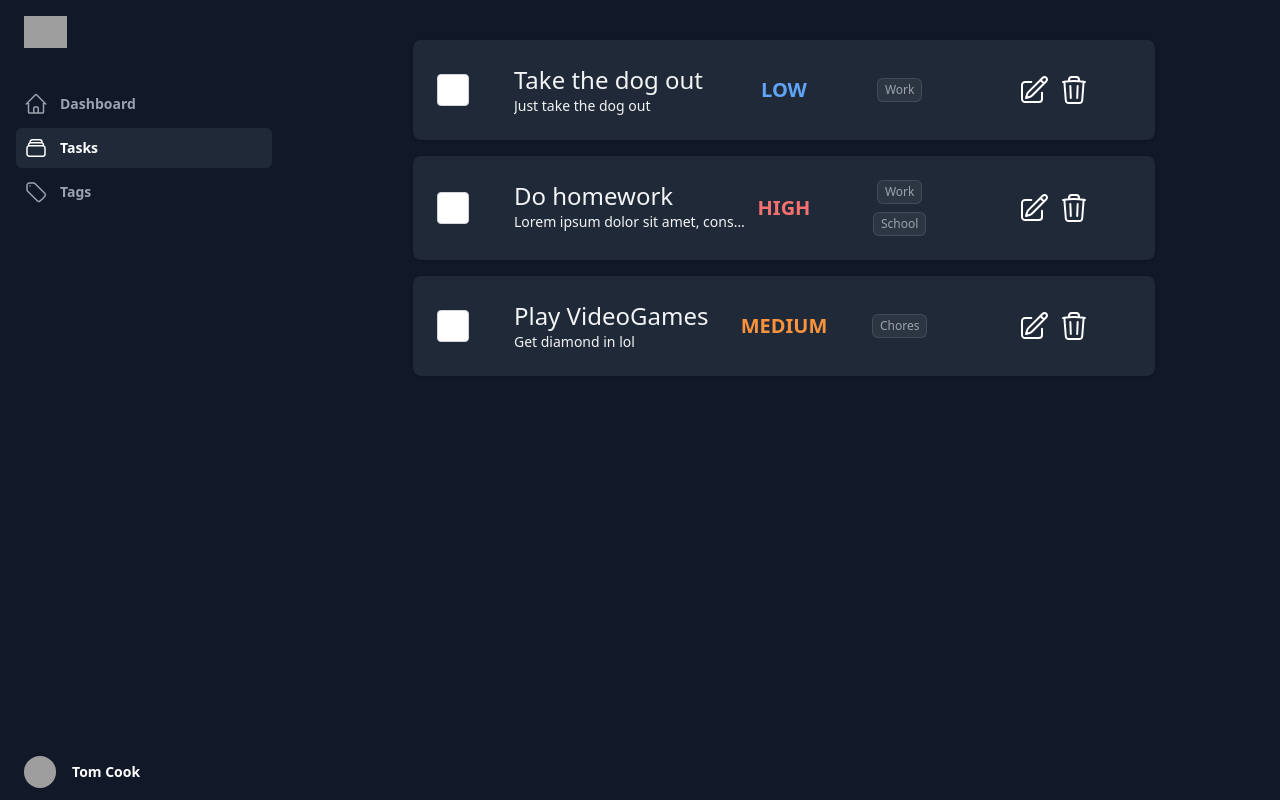
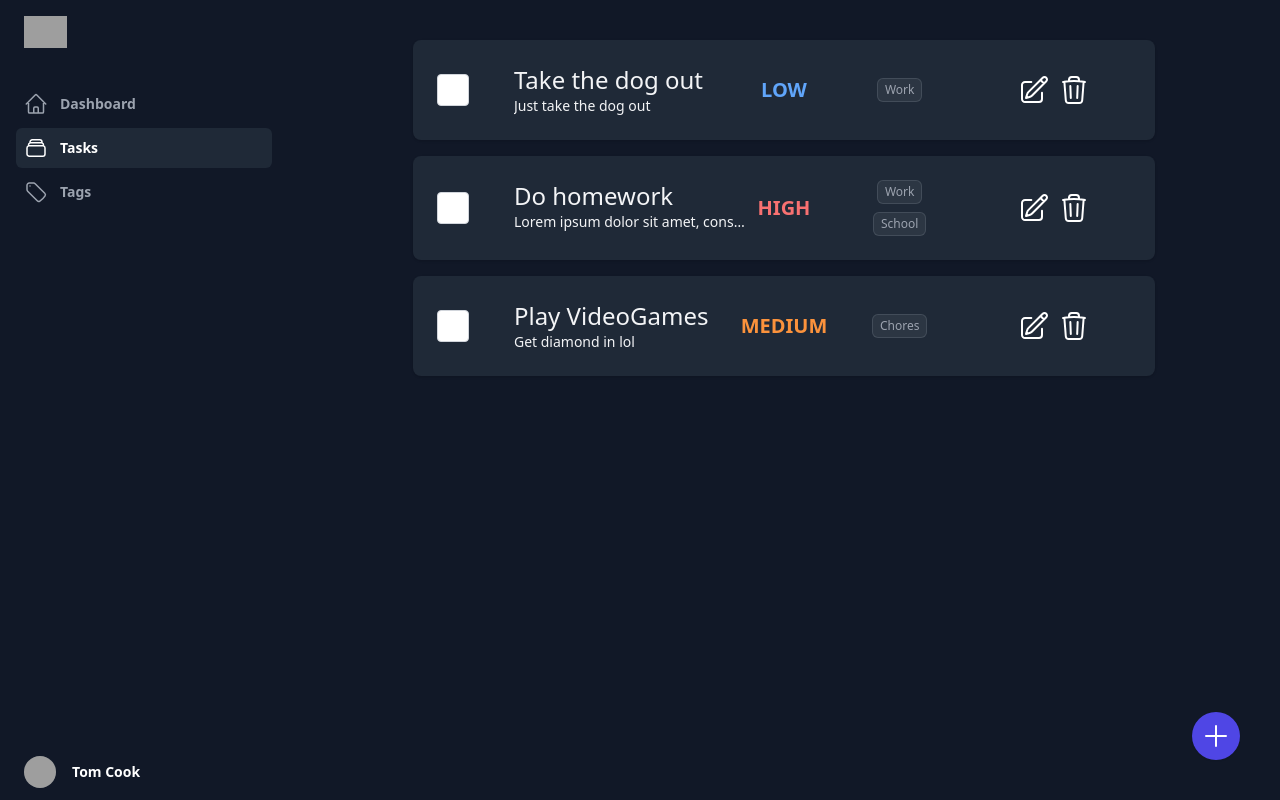
Before and after one commit to Speekz/viewstats-fe-test, a Next.js app: page /tasks in a window 1280 px wide. Built offline with nearby package versions, Linux system fonts and the light colour scheme; grey boxes are pictures that could not be loaded.

Commit message:
created floatting button component

```diff
--- /dev/null
+++ b/src/components/Atoms/Button/FloattingButton.tsx
@@ -0,0 +1,20 @@
+"use client";
+
+import { PlusIcon } from "@heroicons/react/24/outline";
+import React, { useContext } from "react";
+import { ModalContext } from "src/hooks/ModalContext";
+
+const FloattingButton = () => {
+  const { setShowCreateTask } = useContext(ModalContext);
+  return (
+    <button
+      type="button"
+      className="absolute right-10 bottom-10 rounded-full bg-indigo-600 p-2 text-white shadow-sm hover:bg-indigo-500 focus-visible:outline focus-visible:outline-2 focus-visible:outline-offset-2 focus-visible:outline-indigo-600"
+      onClick={() => setShowCreateTask(true)}
+    >
+      <PlusIcon className="h-8 w-8" aria-hidden="true" />
+    </button>
+  );
+};
+
+export default FloattingButton;
--- a/src/components/templates/ApplicationShell/index.tsx
+++ b/src/components/templates/ApplicationShell/index.tsx
@@ -10,6 +10,7 @@ import { navigation } from "./models/ApplicationShell.constants";
 import DeleteTaskModal from "../../Molecules/Modal/deleteTask";
 import CreateTaskModal from "../../Molecules/Modal/createTask";
 import { ModalContextProvider } from "src/hooks/ModalContext";
+import FloattingButton from "src/components/Atoms/Button/FloattingButton";
 
 interface ApplicationShellProps extends PropsWithChildren {
   title: string;
@@ -203,6 +204,7 @@ const ApplicationShell: FC<ApplicationShellProps> = ({ children, title }) => {
             <div className="px-4 sm:px-6 lg:px-8">{children}</div>
             <DeleteTaskModal />
             <CreateTaskModal />
+            <FloattingButton />
           </main>
         </div>
       </ModalContextProvider>
```
